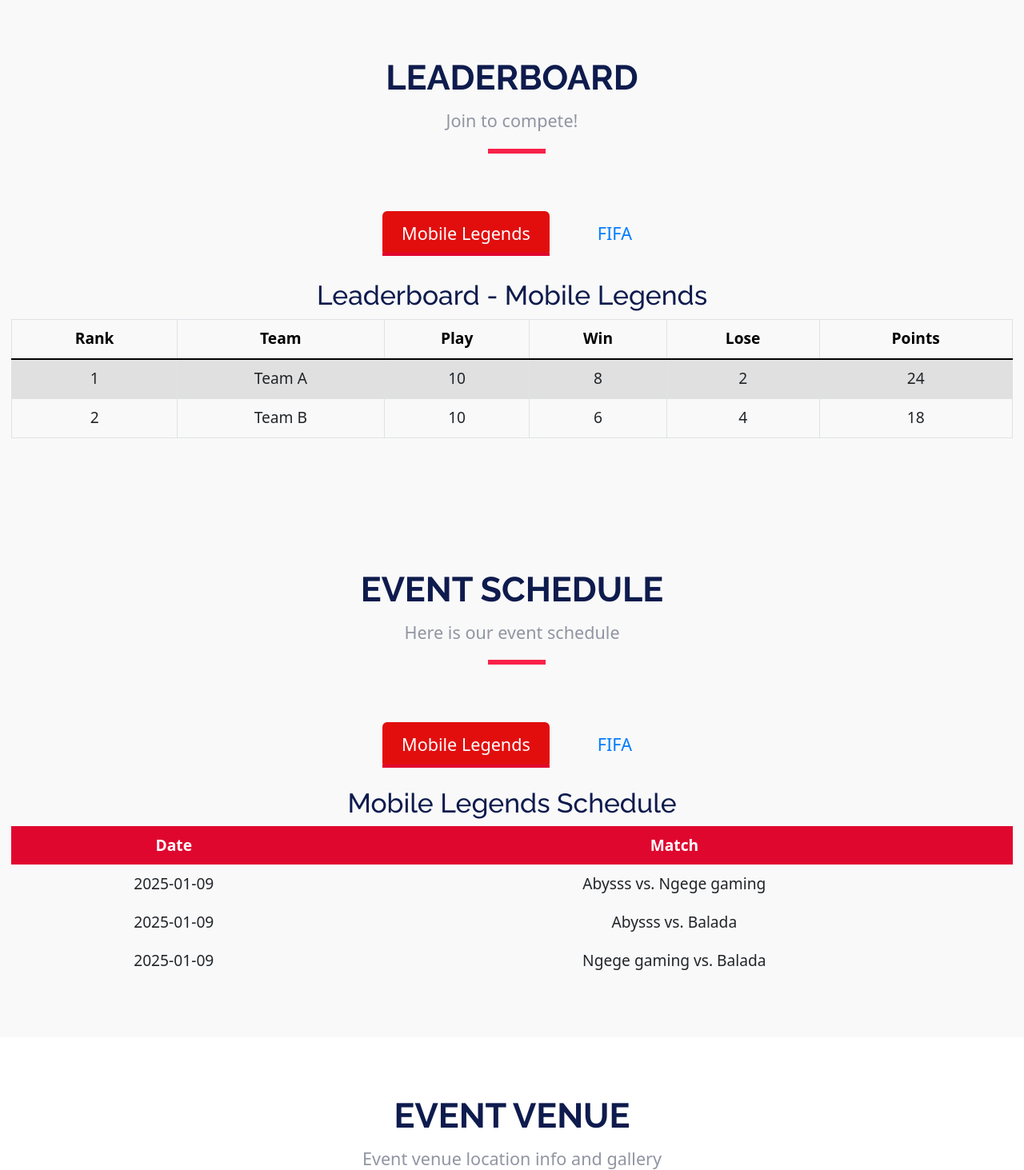
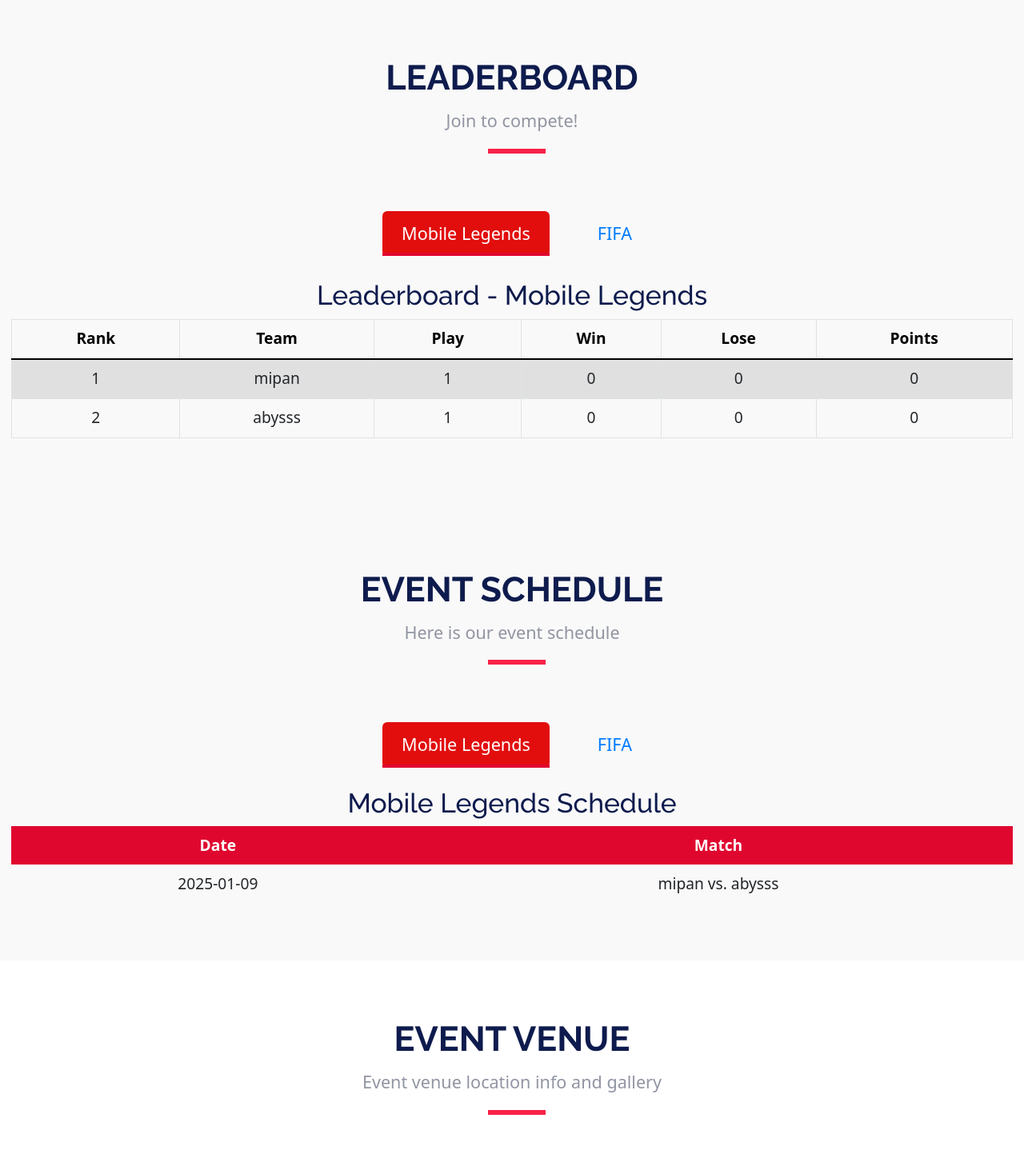
Before and after one commit to Griselia23/pakoesport, a CodeIgniter app: page /pakoesport/index.php/dashboard/index in a window 1280 px wide. Shown: the part 1244-2707 px from the top of the page at 80% size. Run offline with CodeIgniter, Linux system fonts and the light colour scheme; data comes from the database, SQL or seed files in the repository; some libraries are stand-ins or nearby versions.

Commit message:
nih baru

```diff
--- a/application/controllers/Dashboard.php
+++ b/application/controllers/Dashboard.php
@@ -25,6 +25,23 @@ class Dashboard extends CI_Controller {
         } else {
             $data['matches_by_division'] = [];
         }
+
+        $ml_leaderboard = [];
+        $fifa_leaderboard = [];
+
+        foreach ($matches as $match) {
+            if ($match['categ'] == 'ml') {
+                $this->mlLeaderboard($ml_leaderboard, $match);
+            } elseif ($match['categ'] == 'fifa') {
+                $this->fifaLeaderboard($fifa_leaderboard, $match);
+            }
+        }
+
+        usort($ml_leaderboard, function($a, $b) { return $b['points'] - $a['points']; });
+        usort($fifa_leaderboard, function($a, $b) { return $b['points'] - $a['points']; });
+
+        $data['ml_leaderboard'] = $ml_leaderboard;
+        $data['fifa_leaderboard'] = $fifa_leaderboard;
 
         $this->load->view('dashboard', $data);
     }
@@ -60,7 +77,6 @@ class Dashboard extends CI_Controller {
         }
     }
 
-
     public function submit_score() {
         if ($_SERVER['REQUEST_METHOD'] === 'POST') {
             $match_id = $this->input->post('match_title');
@@ -75,21 +91,18 @@ class Dashboard extends CI_Controller {
             $team_a = $this->db->get_where('register', ['id' => $team_a_id])->row_array();
             $team_b = $this->db->get_where('register', ['id' => $team_b_id])->row_array();
 
-            // Initialize points for both teams
             $team_a_new_points = $team_a['points'];
             $team_b_new_points = $team_b['points'];
 
-            // Determine winner, loser, or draw for FIFA-style scoring
             if ($team_a_score > $team_b_score) {
-                $team_a_new_points += 3;  // Team A wins
+                $team_a_new_points += 3;
             } elseif ($team_a_score < $team_b_score) {
-                $team_b_new_points += 3;  // Team B wins
+                $team_b_new_points += 3;
             } else {
-                $team_a_new_points += 1;  // Draw - Team A gets 1 point
-                $team_b_new_points += 1;  // Draw - Team B gets 1 point
+                $team_a_new_points += 1;
+                $team_b_new_points += 1;
             }
 
-            // Handle image upload logic
             $upload_path = './uploads/' . $division . '/';
             if (!is_dir($upload_path)) {
                 mkdir($upload_path, 0777, true);
@@ -97,14 +110,13 @@ class Dashboard extends CI_Controller {
 
             $config['upload_path'] = $upload_path;
             $config['allowed_types'] = 'jpg|jpeg|png|gif';
-            $config['max_size'] = 2048; // 2MB
+            $config['max_size'] = 2048;
             $this->load->library('upload', $config);
 
             if ($this->upload->do_upload('evidence_image')) {
                 $upload_data = $this->upload->data();
                 $image_path = 'uploads/' . $division . '/' . $upload_data['file_name'];
 
-                // Update teams with new points
                 $this->db->update('register', ['points' => $team_a_new_points], ['id' => $team_a_id]);
                 $this->db->update('register', ['points' => $team_b_new_points], ['id' => $team_b_id]);
 
@@ -113,15 +125,106 @@ class Dashboard extends CI_Controller {
                 $this->session->set_flashdata('error', 'Image upload failed: ' . $this->upload->display_errors());
             }
 
-            // Redirect to the dashboard
             redirect('uploadresult');
         }
     }
 
+    public function leaderboard() {
+        $matches = $this->Admin_model->matchmaking();
+        log_message('debug', 'Matches Query Result: ' . print_r($matches, true));
 
-    public function leaderboard(){
+        if ($matches) {
+            $grouped_matches = [];
+            foreach ($matches as $match) {
+                $grouped_matches[$match['categ']][] = $match;
+            }
+            $data['matches_by_division'] = $grouped_matches;
+        } else {
+            $data['matches_by_division'] = [];
+        }
+
+        $ml_leaderboard = [];
+        $fifa_leaderboard = [];
+
+        foreach ($matches as $match) {
+            if ($match['categ'] == 'ml') {
+                $this->mlLeaderboard($ml_leaderboard, $match);
+            } elseif ($match['categ'] == 'fifa') {
+                $this->fifaLeaderboard($fifa_leaderboard, $match);
+            }
+        }
+
+        usort($ml_leaderboard, function($a, $b) { return $b['points'] - $a['points']; });
+        usort($fifa_leaderboard, function($a, $b) { return $b['points'] - $a['points']; });
+
+        $data['ml_leaderboard'] = $ml_leaderboard;
+        $data['fifa_leaderboard'] = $fifa_leaderboard;
+
+        $this->load->view('dashboard', $data);
+    }
+
+    private function mlLeaderboard(&$leaderboard, $match) {
+        if (!isset($leaderboard[$match['team_a_name']])) {
+            $leaderboard[$match['team_a_name']] = [
+                'team' => $match['team_a_name'],
+                'play' => 0,
+                'win' => 0,
+                'lose' => 0,
+                'points' => 0
+            ];
+        }
+        if (!isset($leaderboard[$match['team_b_name']])) {
+            $leaderboard[$match['team_b_name']] = [
+                'team' => $match['team_b_name'],
+                'play' => 0,
+                'win' => 0,
+                'lose' => 0,
+                'points' => 0
+            ];
+        }
+
+        $leaderboard[$match['team_a_name']]['play']++;
+        $leaderboard[$match['team_b_name']]['play']++;
+
+        $leaderboard[$match['team_a_name']]['points'] += $match['team_a_points'];
+        $leaderboard[$match['team_b_name']]['points'] += $match['team_b_points'];
     }
 
 
+    private function fifaLeaderboard(&$leaderboard, $match) {
+        if (!isset($leaderboard[$match['team_a_name']])) {
+            $leaderboard[$match['team_a_name']] = [
+                'team' => $match['team_a_name'],
+                'play' => 0,
+                'win' => 0,
+                'lose' => 0,
+                'points' => 0
+            ];
+        }
+        if (!isset($leaderboard[$match['team_b_name']])) {
+            $leaderboard[$match['team_b_name']] = [
+                'team' => $match['team_b_name'],
+                'play' => 0,
+                'win' => 0,
+                'lose' => 0,
+                'points' => 0
+            ];
+        }
 
+        $leaderboard[$match['team_a_name']]['play']++;
+        $leaderboard[$match['team_b_name']]['play']++;
+
+        if ($match['winner'] == $match['team_a_name']) {
+            $leaderboard[$match['team_a_name']]['win']++;
+            $leaderboard[$match['team_b_name']]['lose']++;
+            $leaderboard[$match['team_a_name']]['points'] += 3;
+        } elseif ($match['winner'] == $match['team_b_name']) {
+            $leaderboard[$match['team_b_name']]['win']++;
+            $leaderboard[$match['team_a_name']]['lose']++;
+            $leaderboard[$match['team_b_name']]['points'] += 3;
+        } else {
+            $leaderboard[$match['team_a_name']]['points'] += 1;
+            $leaderboard[$match['team_b_name']]['points'] += 1;
+        }
+    }
 }
--- a/application/models/Admin_model.php
+++ b/application/models/Admin_model.php
@@ -19,7 +19,12 @@ class Admin_model extends CI_Model {
     CONCAT(a.team, ' vs. ', b.team) AS match_title,
     s.start_date AS match_day,
     a.points AS team_a_points,
-    b.points AS team_b_points
+    b.points AS team_b_points,
+    CASE
+        WHEN a.points > b.points THEN a.team
+        WHEN b.points > a.points THEN b.team
+        ELSE 'Draw'
+    END AS winner
 FROM
     register a
 JOIN
@@ -44,8 +49,4 @@ WHERE
 
     }
 
-
-
-
-
 }
--- a/application/views/admin.php
+++ b/application/views/admin.php
@@ -349,7 +349,7 @@
         </div>
 
         <!-- Result Monitoring Section -->
-        <div class="container mt-5">
+        <!-- <div class="container mt-5">
             <div class="container" style="background-color: white; padding: 20px; box-shadow: 0 4px 8px rgba(0, 0, 0, 0.2); border-radius: 8px;">
                 <div class="section-header">
                     <h2 style="color: black;">Result Monitoring</h2>
@@ -377,7 +377,7 @@
 
                 </table>
             </div>
-        </div>
+        </div> -->
     </div>
 </section>
 
--- a/application/views/dashboard.php
+++ b/application/views/dashboard.php
@@ -250,7 +250,7 @@ body {
   <!--==========================
       Speakers Section
     ============================-->
-<section id="leaderboard" class="section-with-bg">
+    <section id="leaderboard" class="section-with-bg">
   <div class="container wow fadeInUp">
     <div class="section-header">
       <h2>Leaderboard</h2>
@@ -262,44 +262,40 @@ body {
       <span id="fifabtn1" class="toggle-stripe">FIFA</span>
     </div>
 
-    <!-- Mobile Legends Leaderboard -->
+    <!-- Mobile Legends Table -->
     <div id="mobileLegendsLeaderboard" class="mt-4">
       <h3>Leaderboard - Mobile Legends</h3>
       <table class="table table-striped table-bordered">
         <thead>
           <tr>
             <th scope="col" style="color: black;">Rank</th>
-            <!-- based on the win -->
             <th scope="col" style="color: black;">Team</th>
             <th scope="col" style="color: black;">Play</th>
-            <!-- based on how many he doin submission score -->
             <th scope="col" style="color: black;">Win</th>
             <th scope="col" style="color: black;">Lose</th>
             <th scope="col" style="color: black;">Points</th>
           </tr>
         </thead>
         <tbody>
-          <tr>
-            <td>1</td>
-            <td>Team A</td>
-            <td>10</td>
-            <td>8</td>
-            <td>2</td>
-            <td>24</td>
-          </tr>
-          <tr>
-            <td>2</td>
-            <td>Team B</td>
-            <td>10</td>
-            <td>6</td>
-            <td>4</td>
-            <td>18</td>
-          </tr>
+          <?php if (isset($ml_leaderboard) && !empty($ml_leaderboard)): ?>
+            <?php $rank = 1; foreach ($ml_leaderboard as $team): ?>
+              <tr>
+                <td><?php echo $rank++; ?></td>
+                <td><?php echo $team['team']; ?></td>
+                <td><?php echo $team['play']; ?></td>
+                <td><?php echo $team['win']; ?></td>
+                <td><?php echo $team['lose']; ?></td>
+                <td><?php echo $team['points']; ?></td>
+              </tr>
+            <?php endforeach; ?>
+          <?php else: ?>
+            <tr><td colspan="6">No data available</td></tr>
+          <?php endif; ?>
         </tbody>
       </table>
     </div>
 
-    <!-- FIFA Leaderboard -->
+    <!-- FIFA Table -->
     <div id="fifaLeaderboard" class="mt-4" style="display:none;">
       <h3>Leaderboard - FIFA</h3>
       <table class="table table-striped table-bordered">
@@ -314,22 +310,20 @@ body {
           </tr>
         </thead>
         <tbody>
-          <tr>
-            <td>1</td>
-            <td>Team X</td>
-            <td>8</td>
-            <td>6</td>
-            <td>2</td>
-            <td>18</td>
-          </tr>
-          <tr>
-            <td>2</td>
-            <td>Team Y</td>
-            <td>8</td>
-            <td>5</td>
-            <td>3</td>
-            <td>15</td>
-          </tr>
+          <?php if (isset($fifa_leaderboard) && !empty($fifa_leaderboard)): ?>
+            <?php $rank = 1; foreach ($fifa_leaderboard as $team): ?>
+              <tr>
+                <td><?php echo $rank++; ?></td>
+                <td><?php echo $team['team']; ?></td>
+                <td><?php echo $team['play']; ?></td>
+                <td><?php echo $team['win']; ?></td>
+                <td><?php echo $team['lose']; ?></td>
+                <td><?php echo $team['points']; ?></td>
+              </tr>
+            <?php endforeach; ?>
+          <?php else: ?>
+            <tr><td colspan="6">No data available</td></tr>
+          <?php endif; ?>
         </tbody>
       </table>
     </div>
@@ -337,7 +331,32 @@ body {
   </div>
 </section>
 
+<script>
+  const mlbtn1 = document.getElementById('mlbtn1');
+  const fifabtn1 = document.getElementById('fifabtn1');
+  const mobileLegendsLeaderboard = document.getElementById('mobileLegendsLeaderboard');
+  const fifaLeaderboard = document.getElementById('fifaLeaderboard');
 
+  // Add event listeners for the toggle buttons
+  mlbtn1.addEventListener('click', function() {
+    mobileLegendsLeaderboard.style.display = 'block';
+    fifaLeaderboard.style.display = 'none';
+    mlbtn1.classList.add('active');
+    fifabtn1.classList.remove('active');
+  });
+
+  fifabtn1.addEventListener('click', function() {
+    mobileLegendsLeaderboard.style.display = 'none';
+    fifaLeaderboard.style.display = 'block';
+    fifabtn1.classList.add('active');
+    mlbtn1.classList.remove('active');
+  });
+
+  // Trigger the first click event to display the Mobile Legends table by default
+  window.addEventListener('load', function() {
+    mlbtn1.click();
+  });
+</script>
 
   <!--==========================
       Schedule Section
```
Also changed, not shown: pakoesp.sql (+20 -79 lines), uploads/Tangkapan_Layar_2025-01-13_pada_07_39_06.png (added), uploads/Tangkapan_Layar_2025-01-13_pada_07_39_061.png (added), uploads/Tangkapan_Layar_2025-01-13_pada_07_39_062.png (added), uploads/WhatsApp_Image_2025-01-09_at_12_32_1010.jpeg (added), uploads/WhatsApp_Image_2025-01-09_at_12_32_1011.jpeg (added), uploads/WhatsApp_Image_2025-01-09_at_12_32_1012.jpeg (added), uploads/WhatsApp_Image_2025-01-09_at_12_32_108.jpeg (added), uploads/WhatsApp_Image_2025-01-09_at_12_32_109.jpeg (added).
